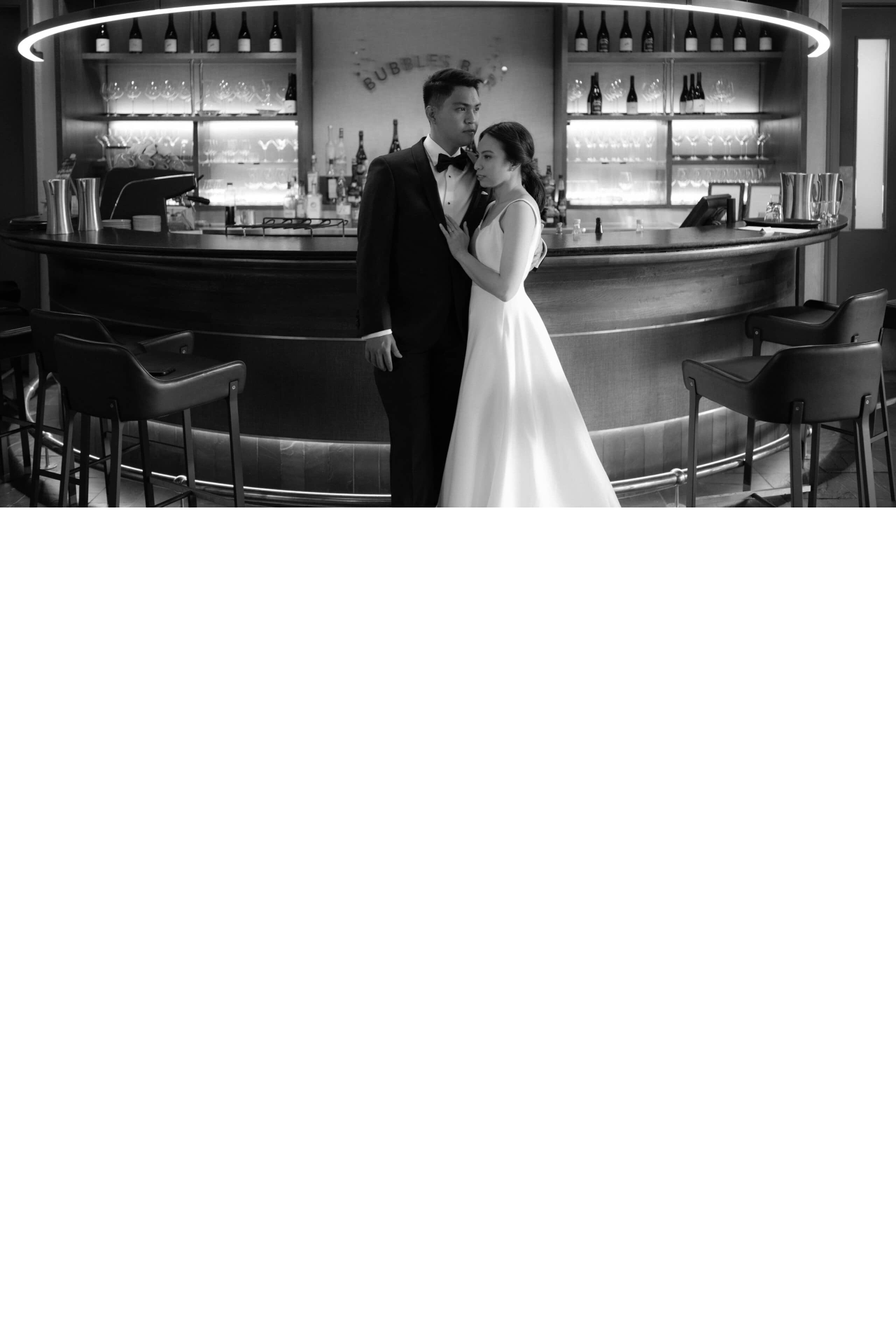
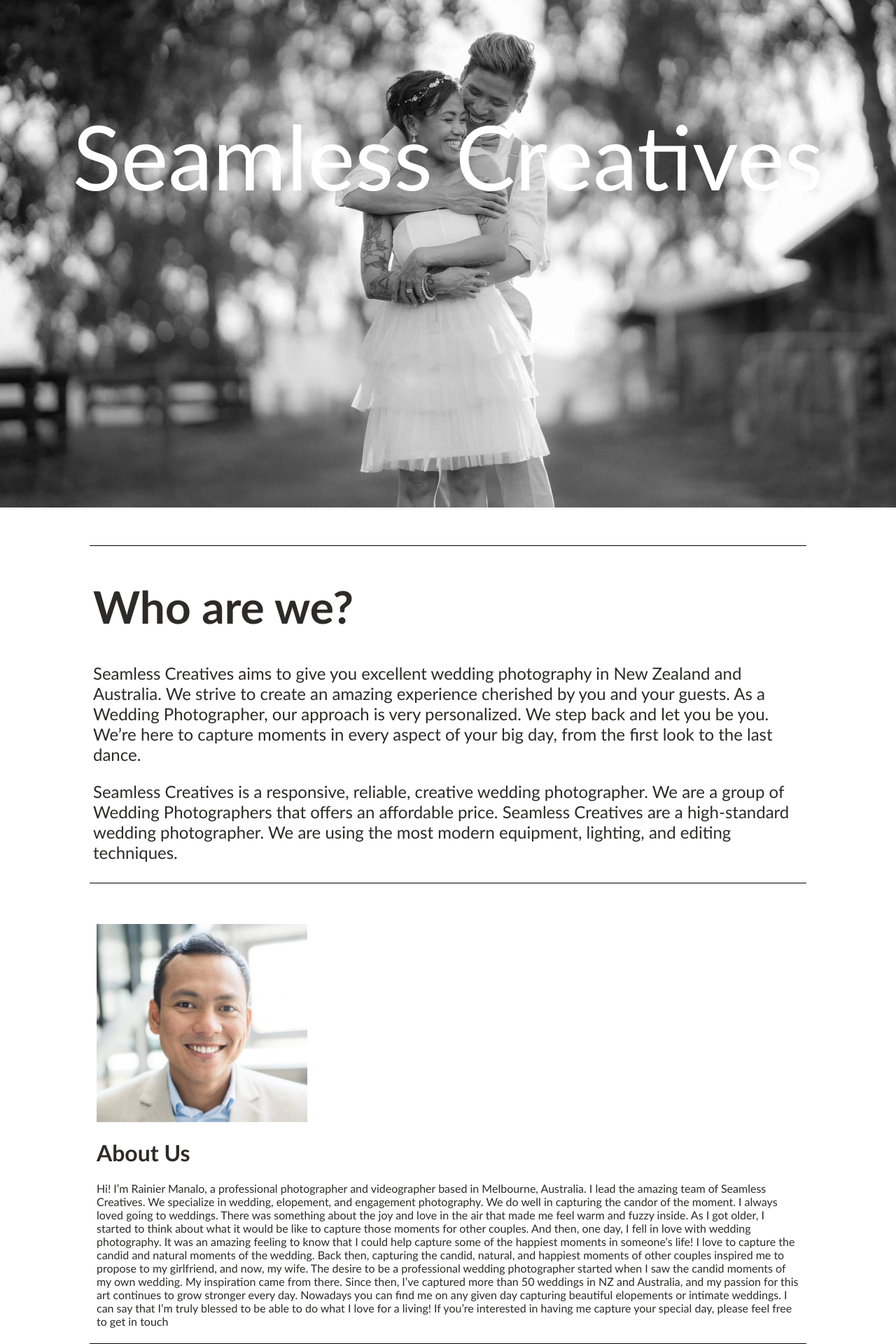
Before and after one commit to RainierJared/SeamlessCreativesApp, a React (Vite) app in the folder seamless-creatives-app/: page / in a window 1280 px wide. Shown: the part 169-2089 px from the top of the page at 70% size. Before the commit the page ends 993 px from the top, so only its background shows below. Built offline with nearby package versions, Linux system fonts and the light colour scheme.

Commit message:
Added more content

```diff
--- a/seamless-creatives-app/src/App.css
+++ b/seamless-creatives-app/src/App.css
@@ -23,24 +23,30 @@
 }
 
 .slideshow {
-  max-width: 100%;
+  width: 100%;
   position: relative;
   margin: auto;
 }
 
 .mySlides {
   display: none;
+  margin-bottom: 4%;
 }
 
 .mySlides .content {
-  font-size: 5rem;
+  font-size: 8rem;
   color: white;
+  position: absolute;
+  text-align: center;
+  justify-items: center;
+  width: 100%;
+  bottom: 50%;
   z-index: 1;
 }
 
 .fade {
   animation-name: fade;
-  animation-duration: 1.5s;
+  animation-duration: 2s;
 }
 
 @keyframes fade {
@@ -54,3 +60,37 @@
   background-color: rgba(0,0,0,0.5);
   position: absolute;
 }
+
+.mainText {
+  margin: auto;
+  width: 80%;
+  height: 80%;
+  align-items: center;
+  padding: 5px 5px;
+  margin-bottom: 4%;
+  border-bottom: 1px solid black;
+  border-top: 1px solid black;
+}
+
+.mainText h1 {
+  font-size: 4rem;
+}
+
+.mainText p {
+  font-size: 1.5rem;
+}
+
+.about {
+  margin: auto;
+  width: 80%;
+  height: 80%;
+  align-items: center;
+  justify-content: center;
+  padding: 6px 10px;
+  border-bottom: 1px solid black;
+}
+
+.about img {
+  width: 30%;
+  height: auto;
+}
--- a/seamless-creatives-app/src/App.jsx
+++ b/seamless-creatives-app/src/App.jsx
@@ -4,20 +4,8 @@
 import banner2 from '../src/assets/banner-2.jpg'
 import banner3 from '../src/assets/banner-3.jpg'
 import banner4 from '../src/assets/banner-4.jpg'
-
-function showSlides() {
-  let i;
-  let slideIndex = 0;
-  let slides = document.getElementsByClassName("mySlides");
-  for(i = 0; i < slides.length; i++ ){
-    slides[i].style.display = "none";
-  }
-  slideIndex++;
-  if(slideIndex > slides.length) {slideIndex=1}
-  slides[slideIndex-1].style.display="block";
-  setTimeout(showSlides, 2000) //  Changes every 2 seconds
-}
-
+import closeUp from '../src/assets/ranier-closeup.jpg'
+import showSlides from './slide.jsx'
 
 function App() {
   const [count, setCount] = useState(0)
@@ -43,14 +31,15 @@
     <>
       <body>
         <navbar className='navbar'>
-            <div>=</div>
-            <div>Inquire</div>
-          </navbar>
+          <div>=</div>
+          <div>Inquire</div>
+        </navbar>
+
         <div className="slideshow">
             <div className='mySlides fade'>
                 <img src={banner1} alt="Photo of wedding 1" style={{width:'100%'}}/>
                 <div className='content'>
-                  Seamless Creative
+                  Seamless Creatives
                 </div>
           </div>
             <div className='mySlides fade'>
@@ -72,6 +61,22 @@
                 </div>
           </div>
         </div>
+
+        <div className='mainText'>
+          <h1>Who are we?</h1>
+          <p>Seamless Creatives aims to give you excellent wedding photography in New Zealand and Australia. We strive to create an amazing experience cherished by you and your guests. As a Wedding Photographer, our approach is very personalized. We step back and let you be you. We’re here to capture moments in every aspect of your big day, from the first look to the last dance.</p>
+          <p>Seamless Creatives is a responsive, reliable, creative  wedding photographer. We are a group of Wedding Photographers that offers an affordable price. Seamless Creatives are a high-standard wedding photographer. We are using the most modern equipment, lighting, and editing techniques.</p>
+        </div>
+        <div className='about'>
+          <img src={closeUp} alt="Photo of Ranier Manalo"/>
+            <h1>About Us</h1>
+            <p>
+              Hi! I’m Rainier Manalo, a professional photographer and videographer based in Melbourne, Australia. I lead the amazing team of Seamless Creatives. We specialize in wedding, elopement, and engagement photography. We do well in capturing the candor of the moment.
+              I always loved going to weddings. There was something about the joy and love in the air that made me feel warm and fuzzy inside. As I got older, I started to think about what it would be like to capture those moments for other couples. And then, one day, I fell in love with wedding photography. It was an amazing feeling to know that I could help capture some of the happiest moments in someone’s life!
+              I love to capture the candid and natural moments of the wedding.  Back then, capturing the candid, natural, and happiest moments of other couples inspired me to propose to my girlfriend, and now, my wife. The desire to be a professional wedding photographer started when I saw the candid moments of my own wedding. My inspiration came from there. Since then, I’ve captured more than 50 weddings in NZ and Australia, and my passion for this art continues to grow stronger every day. Nowadays you can find me on any given day capturing beautiful elopements or intimate weddings.  I can say that I’m truly blessed to be able to do what I love for a living!
+              If you’re interested in having me capture your special day, please feel free to get in touch
+            </p>
+        </div>
       </body>
     </>
   )
--- a/seamless-creatives-app/src/slide.jsx
+++ b/seamless-creatives-app/src/slide.jsx
@@ -1,6 +1,7 @@
+let slideIndex = 0;
+
 function showSlides() {
   let i;
-  let slideIndex = 0;
   let slides = document.getElementsByClassName("mySlides");
   for(i = 0; i < slides.length; i++ ){
     slides[i].style.display = "none";
@@ -8,7 +9,7 @@
   slideIndex++;
   if(slideIndex > slides.length) {slideIndex=1}
   slides[slideIndex-1].style.display="block";
-  setTimeout(showSlides, 10000) //  Changes every 2 seconds
+  setTimeout(showSlides, 4000) //  Changes every 2 seconds
 }
 
 export default showSlides;
```
Also changed, not shown: seamless-creatives-app/src/assets/ranier-closeup.jpg (added), seamless-creatives-app/src/assets/ranier.jpg (added).
